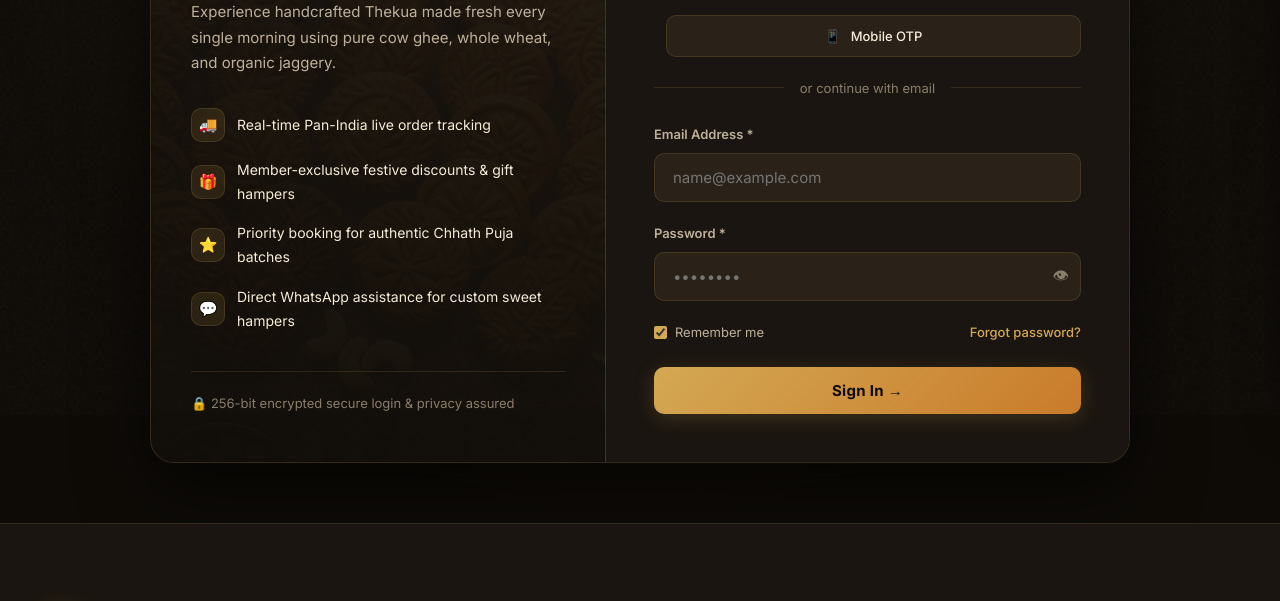
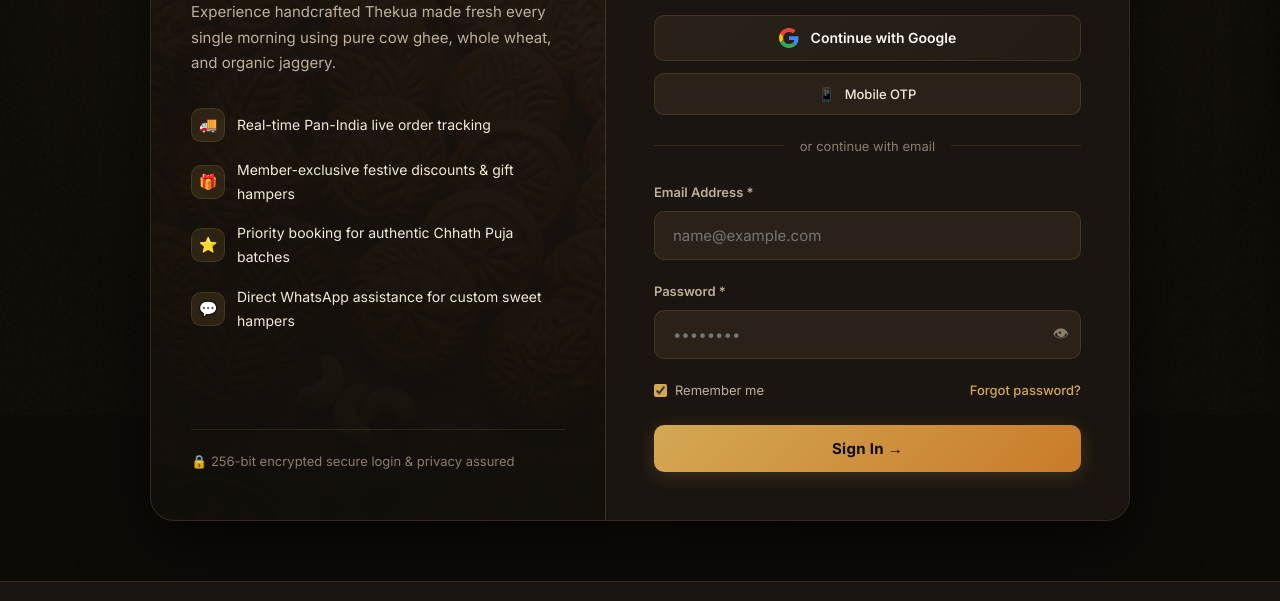
Before and after one commit to developerkartik19/desimithaas, a plain HTML site: page login.html in a window 1280 px wide. Shown: the part 385-986 px from the top of the page. Drawn offline with nearby package versions, Linux system fonts and the light colour scheme; a web font is replaced by a local one.

Commit message:
feat: clearer login errors and custom-styled Google sign-in button

```diff
--- a/login.html
+++ b/login.html
@@ -7,6 +7,62 @@
     <meta name="description" content="Sign in to your Desimithaas account. Track your traditional sweets deliveries, manage orders, and explore exclusive festive hampers.">
     <link rel="stylesheet" href="styles.css">
        <script src="https://accounts.google.com/gsi/client" async defer></script>
+       <style>
+    /* Stack Google and OTP buttons full width */
+    .auth-social-buttons { flex-direction: column; }
+
+    .google-auth-wrap {
+        position: relative;
+        width: 100%;
+        height: 46px;
+    }
+    .google-auth-visual {
+        position: absolute;
+        inset: 0;
+        display: flex;
+        align-items: center;
+        justify-content: center;
+        gap: 12px;
+        background: linear-gradient(135deg, var(--bg-surface), var(--bg-card-alt));
+        border: 1px solid var(--border);
+        border-radius: var(--radius-sm);
+        color: var(--cream);
+        font-size: 14px;
+        font-weight: 600;
+        font-family: 'Inter', sans-serif;
+        overflow: hidden;
+        transition: var(--transition);
+        pointer-events: none;
+    }
+    /* Gold shine that sweeps across on hover */
+    .google-auth-visual::after {
+        content: '';
+        position: absolute;
+        inset: 0;
+        background: linear-gradient(110deg, transparent 30%, rgba(232, 201, 122, 0.18) 50%, transparent 70%);
+        transform: translateX(-100%);
+        transition: transform 0.6s ease;
+    }
+    .google-auth-wrap:hover .google-auth-visual {
+        border-color: var(--gold);
+        color: var(--gold-light);
+        transform: translateY(-1px);
+        box-shadow: 0 0 0 3px rgba(212, 168, 83, 0.12), 0 8px 24px rgba(0, 0, 0, 0.35);
+    }
+    .google-auth-wrap:hover .google-auth-visual::after { transform: translateX(100%); }
+
+    /* The real Google button: invisible, sitting on top to catch the click */
+    .google-auth-real {
+        position: absolute;
+        left: 0;
+        top: 0;
+        height: 40px;
+        transform-origin: 0 0;
+        opacity: 0.01;
+        overflow: hidden;
+        cursor: pointer;
+    }
+</style>
 </head>
 <body>
     <!-- Announcement Bar -->
@@ -101,7 +157,18 @@
 
                     <!-- Social / Fast Options -->
                     <div class="auth-social-buttons">
-                          <div id="googleSignInDiv"></div>
+                          <div class="google-auth-wrap" id="googleWrap">
+    <div class="google-auth-visual">
+        <svg width="20" height="20" viewBox="0 0 48 48">
+            <path fill="#EA4335" d="M24 9.5c3.54 0 6.71 1.22 9.21 3.6l6.85-6.85C35.9 2.38 30.47 0 24 0 14.62 0 6.51 5.38 2.56 13.22l7.98 6.19C12.43 13.72 17.74 9.5 24 9.5z"/>
+            <path fill="#4285F4" d="M46.98 24.55c0-1.57-.15-3.09-.38-4.55H24v9.02h12.94c-.58 2.96-2.26 5.48-4.78 7.18l7.73 6c4.51-4.18 7.09-10.36 7.09-17.65z"/>
+            <path fill="#FBBC05" d="M10.53 28.59c-.48-1.45-.76-2.99-.76-4.59s.27-3.14.76-4.59l-7.98-6.19C.92 16.46 0 20.12 0 24c0 3.88.92 7.54 2.56 10.78l7.97-6.19z"/>
+            <path fill="#34A853" d="M24 48c6.48 0 11.93-2.13 15.89-5.81l-7.73-6c-2.15 1.45-4.92 2.3-8.16 2.3-6.26 0-11.57-4.22-13.47-9.91l-7.98 6.19C6.51 42.62 14.62 48 24 48z"/>
+        </svg>
+        <span>Continue with Google</span>
+    </div>
+    <div id="googleSignInDiv" class="google-auth-real"></div>
+</div>
                         <button type="button" class="btn-social" id="otpLoginBtn">
                             <span>📱</span> Mobile OTP
                         </button>
@@ -134,6 +201,7 @@
                         </div>
 
                         <div class="auth-options">
+                            <p id="authError" style="display: none; color: #ff6b6b; font-size: 14px; margin: -4px 0 14px;"></p>
                             <label class="auth-remember">
                                 <input type="checkbox" id="rememberMe" checked>
                                 <span>Remember me</span>
@@ -248,6 +316,11 @@
         const profileName = document.getElementById('profileName');
         const profileEmail = document.getElementById('profileEmail');
         const logoutBtn = document.getElementById('logoutBtn');
+           const authError = document.getElementById('authError');
+   function showError(msg) { authError.textContent = msg; authError.style.display = 'block'; }
+   function clearError() { authError.textContent = ''; authError.style.display = 'none'; }
+   passwordInput.addEventListener('input', clearError);
+   emailInput.addEventListener('input', clearError);
 
         let isSignUp = false;
 
@@ -349,6 +422,7 @@
         // Form submission
         loginForm.addEventListener('submit', async (e) => {
             e.preventDefault();
+            clearError();
             const email = emailInput.value.trim();
             const password = passwordInput.value;
 
@@ -371,6 +445,7 @@
                 const data = await apiPost('/login', { email, password });
                 saveAndLogin(data.user, data.token);
             } catch (err) {
+                showError(err.message);
                 notify(err.message, 'error');
                 submitBtn.disabled = false;
                 submitBtn.innerHTML = isSignUp ? 'Create Account →' : 'Sign In →';
@@ -426,10 +501,14 @@
                     }
                 }
             });
-            google.accounts.id.renderButton(
-                document.getElementById('googleSignInDiv'),
-                { theme: 'outline', size: 'large', text: 'continue_with', width: 320 }
-            );
+            const wrap = document.getElementById('googleWrap');
+const real = document.getElementById('googleSignInDiv');
+const wrapW = wrap.offsetWidth || 400;
+const wrapH = wrap.offsetHeight || 46;
+const w = Math.max(200, Math.min(400, wrapW));
+google.accounts.id.renderButton(real, { theme: 'outline', size: 'large', text: 'continue_with', width: w });
+real.style.width = w + 'px';
+real.style.transform = `scale(${wrapW / w}, ${wrapH / 40})`;
         }
         window.addEventListener('load', initGoogle);
     });
```
Also changed, not shown: backend/server.js (+7 -3 lines).
